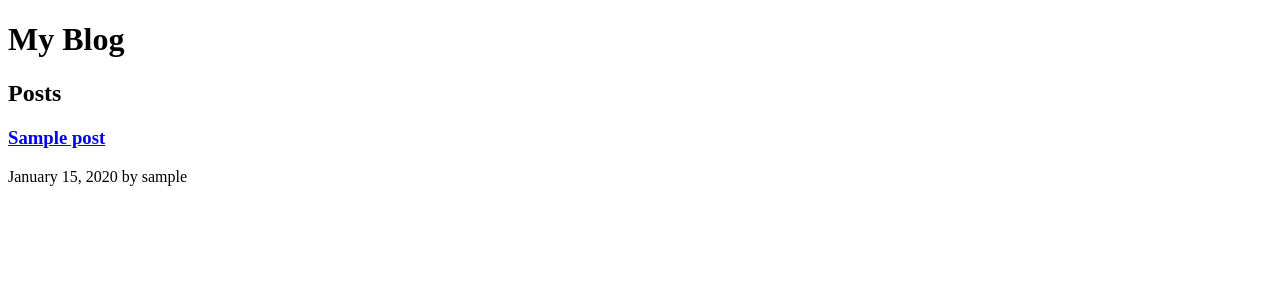
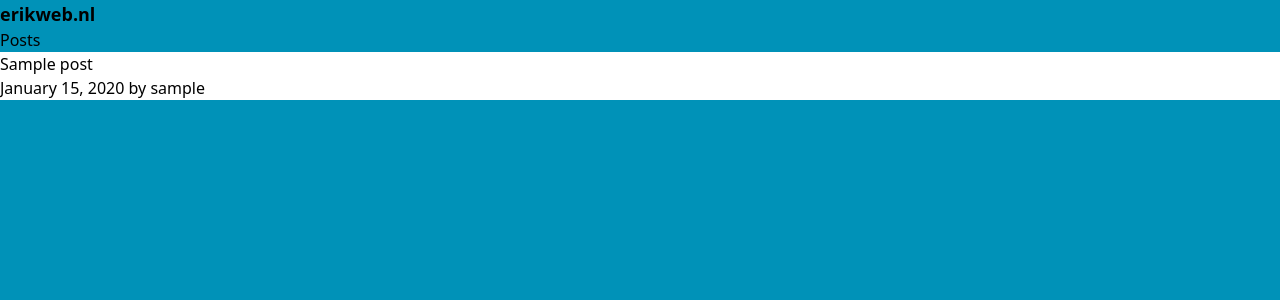
Before and after one commit to ErikGrootoonk/erikwebdjango, a Django app: page / in a window 1280 px wide. Shown: the top 300 px of the page. Run offline with Django 5.2, Linux system fonts and the light colour scheme; tables that the repository leaves empty hold one stand-in row (values such as "Sample post").

Commit message:
styling added

```diff
--- a/erikweb/blog/templates/blog/base.html
+++ b/erikweb/blog/templates/blog/base.html
@@ -1,11 +1,15 @@
+{% load static %}
 <!DOCTYPE html>
 <html>
 <head>
     <title>{% block title %}My Blog{% endblock %}</title>
+    <link rel="stylesheet" href="{% static 'css/style.css' %}">
+    <link rel="preconnect" href="https://fonts.gstatic.com">
+    <link href="https://fonts.googleapis.com/css2?family=Poppins:wght@300;400;500;600;700&display=swap" rel="stylesheet">
 </head>
-<body>
+<body class="bg-cyan-600 font-poppins relative">
     <header>
-        <h1>My Blog</h1>
+        <p class="font-bold text-lg">erikweb.nl</p>
     </header>
     <main>
         {% block content %}{% endblock %}
--- a/erikweb/blog/templates/blog/post_list.html
+++ b/erikweb/blog/templates/blog/post_list.html
@@ -3,7 +3,7 @@
 {% block content %}
     <h2>Posts</h2>
     {% for post in posts %}
-        <article>
+        <article class="bg-white">
             <h3><a href="{{ post.get_absolute_url }}">{{ post.title }}</a></h3>
             <p>{{ post.created_at|date:"F d, Y" }} by {{ post.author }}</p>
         </article>
--- /dev/null
+++ b/erikweb/static/css/style.css
@@ -0,0 +1,581 @@
+/*! tailwindcss v4.1.17 | MIT License | https://tailwindcss.com */
+@import url("https://fonts.googleapis.com/css2?family=Roboto&display=swap");
+@layer properties;
+@layer theme, base, components, utilities;
+@layer theme {
+  :root, :host {
+    --font-sans: ui-sans-serif, system-ui, sans-serif, "Apple Color Emoji",
+      "Segoe UI Emoji", "Segoe UI Symbol", "Noto Color Emoji";
+    --font-mono: ui-monospace, SFMono-Regular, Menlo, Monaco, Consolas, "Liberation Mono",
+      "Courier New", monospace;
+    --color-cyan-50: oklch(98.4% 0.019 200.873);
+    --color-cyan-600: oklch(60.9% 0.126 221.723);
+    --color-cyan-950: oklch(30.2% 0.056 229.695);
+    --color-blue-300: oklch(80.9% 0.105 251.813);
+    --color-gray-600: oklch(44.6% 0.03 256.802);
+    --color-white: #fff;
+    --spacing: 0.25rem;
+    --container-sm: 24rem;
+    --container-xl: 36rem;
+    --container-4xl: 56rem;
+    --text-lg: 1.125rem;
+    --text-lg--line-height: calc(1.75 / 1.125);
+    --text-2xl: 1.5rem;
+    --text-2xl--line-height: calc(2 / 1.5);
+    --font-weight-semibold: 600;
+    --font-weight-bold: 700;
+    --radius-md: 0.375rem;
+    --radius-lg: 0.5rem;
+    --default-font-family: var(--font-sans);
+    --default-mono-font-family: var(--font-mono);
+  }
+}
+@layer base {
+  *, ::after, ::before, ::backdrop, ::file-selector-button {
+    box-sizing: border-box;
+    margin: 0;
+    padding: 0;
+    border: 0 solid;
+  }
+  html, :host {
+    line-height: 1.5;
+    -webkit-text-size-adjust: 100%;
+    tab-size: 4;
+    font-family: var(--default-font-family, ui-sans-serif, system-ui, sans-serif, "Apple Color Emoji", "Segoe UI Emoji", "Segoe UI Symbol", "Noto Color Emoji");
+    font-feature-settings: var(--default-font-feature-settings, normal);
+    font-variation-settings: var(--default-font-variation-settings, normal);
+    -webkit-tap-highlight-color: transparent;
+  }
+  hr {
+    height: 0;
+    color: inherit;
+    border-top-width: 1px;
+  }
+  abbr:where([title]) {
+    -webkit-text-decoration: underline dotted;
+    text-decoration: underline dotted;
+  }
+  h1, h2, h3, h4, h5, h6 {
+    font-size: inherit;
+    font-weight: inherit;
+  }
+  a {
+    color: inherit;
+    -webkit-text-decoration: inherit;
+    text-decoration: inherit;
+  }
+  b, strong {
+    font-weight: bolder;
+  }
+  code, kbd, samp, pre {
+    font-family: var(--default-mono-font-family, ui-monospace, SFMono-Regular, Menlo, Monaco, Consolas, "Liberation Mono", "Courier New", monospace);
+    font-feature-settings: var(--default-mono-font-feature-settings, normal);
+    font-variation-settings: var(--default-mono-font-variation-settings, normal);
+    font-size: 1em;
+  }
+  small {
+    font-size: 80%;
+  }
+  sub, sup {
+    font-size: 75%;
+    line-height: 0;
+    position: relative;
+    vertical-align: baseline;
+  }
+  sub {
+    bottom: -0.25em;
+  }
+  sup {
+    top: -0.5em;
+  }
+  table {
+    text-indent: 0;
+    border-color: inherit;
+    border-collapse: collapse;
+  }
+  :-moz-focusring {
+    outline: auto;
+  }
+  progress {
+    vertical-align: baseline;
+  }
+  summary {
+    display: list-item;
+  }
+  ol, ul, menu {
+    list-style: none;
+  }
+  img, svg, video, canvas, audio, iframe, embed, object {
+    display: block;
+    vertical-align: middle;
+  }
+  img, video {
+    max-width: 100%;
+    height: auto;
+  }
+  button, input, select, optgroup, textarea, ::file-selector-button {
+    font: inherit;
+    font-feature-settings: inherit;
+    font-variation-settings: inherit;
+    letter-spacing: inherit;
+    color: inherit;
+    border-radius: 0;
+    background-color: transparent;
+    opacity: 1;
+  }
+  :where(select:is([multiple], [size])) optgroup {
+    font-weight: bolder;
+  }
+  :where(select:is([multiple], [size])) optgroup option {
+    padding-inline-start: 20px;
+  }
+  ::file-selector-button {
+    margin-inline-end: 4px;
+  }
+  ::placeholder {
+    opacity: 1;
+  }
+  @supports (not (-webkit-appearance: -apple-pay-button))  or (contain-intrinsic-size: 1px) {
+    ::placeholder {
+      color: currentcolor;
+      @supports (color: color-mix(in lab, red, red)) {
+        color: color-mix(in oklab, currentcolor 50%, transparent);
+      }
+    }
+  }
+  textarea {
+    resize: vertical;
+  }
+  ::-webkit-search-decoration {
+    -webkit-appearance: none;
+  }
+  ::-webkit-date-and-time-value {
+    min-height: 1lh;
+    text-align: inherit;
+  }
+  ::-webkit-datetime-edit {
+    display: inline-flex;
+  }
+  ::-webkit-datetime-edit-fields-wrapper {
+    padding: 0;
+  }
+  ::-webkit-datetime-edit, ::-webkit-datetime-edit-year-field, ::-webkit-datetime-edit-month-field, ::-webkit-datetime-edit-day-field, ::-webkit-datetime-edit-hour-field, ::-webkit-datetime-edit-minute-field, ::-webkit-datetime-edit-second-field, ::-webkit-datetime-edit-millisecond-field, ::-webkit-datetime-edit-meridiem-field {
+    padding-block: 0;
+  }
+  ::-webkit-calendar-picker-indicator {
+    line-height: 1;
+  }
+  :-moz-ui-invalid {
+    box-shadow: none;
+  }
+  button, input:where([type="button"], [type="reset"], [type="submit"]), ::file-selector-button {
+    appearance: button;
+  }
+  ::-webkit-inner-spin-button, ::-webkit-outer-spin-button {
+    height: auto;
+  }
+  [hidden]:where(:not([hidden="until-found"])) {
+    display: none !important;
+  }
+}
+@layer utilities {
+  .collapse {
+    visibility: collapse;
+  }
+  .relative {
+    position: relative;
+  }
+  .sticky {
+    position: sticky;
+  }
+  .container {
+    width: 100%;
+    @media (width >= 40rem) {
+      max-width: 40rem;
+    }
+    @media (width >= 48rem) {
+      max-width: 48rem;
+    }
+    @media (width >= 64rem) {
+      max-width: 64rem;
+    }
+    @media (width >= 80rem) {
+      max-width: 80rem;
+    }
+    @media (width >= 96rem) {
+      max-width: 96rem;
+    }
+  }
+  .m-2 {
+    margin: calc(var(--spacing) * 2);
+  }
+  .m-6 {
+    margin: calc(var(--spacing) * 6);
+  }
+  .mx-auto {
+    margin-inline: auto;
+  }
+  .mt-3 {
+    margin-top: calc(var(--spacing) * 3);
+  }
+  .mt-4 {
+    margin-top: calc(var(--spacing) * 4);
+  }
+  .mb-2 {
+    margin-bottom: calc(var(--spacing) * 2);
+  }
+  .mb-4 {
+    margin-bottom: calc(var(--spacing) * 4);
+  }
+  .flex {
+    display: flex;
+  }
+  .grid {
+    display: grid;
+  }
+  .inline-block {
+    display: inline-block;
+  }
+  .h-auto {
+    height: auto;
+  }
+  .max-h-96 {
+    max-height: calc(var(--spacing) * 96);
+  }
+  .w-full {
+    width: 100%;
+  }
+  .max-w-4xl {
+    max-width: var(--container-4xl);
+  }
+  .max-w-sm {
+    max-width: var(--container-sm);
+  }
+  .max-w-xl {
+    max-width: var(--container-xl);
+  }
+  .transform {
+    transform: var(--tw-rotate-x,) var(--tw-rotate-y,) var(--tw-rotate-z,) var(--tw-skew-x,) var(--tw-skew-y,);
+  }
+  .grid-cols-1 {
+    grid-template-columns: repeat(1, minmax(0, 1fr));
+  }
+  .flex-col {
+    flex-direction: column;
+  }
+  .justify-center {
+    justify-content: center;
+  }
+  .gap-2 {
+    gap: calc(var(--spacing) * 2);
+  }
+  .gap-4 {
+    gap: calc(var(--spacing) * 4);
+  }
+  .rounded-lg {
+    border-radius: var(--radius-lg);
+  }
+  .rounded-md {
+    border-radius: var(--radius-md);
+  }
+  .bg-cyan-50 {
+    background-color: var(--color-cyan-50);
+  }
+  .bg-cyan-600 {
+    background-color: var(--color-cyan-600);
+  }
+  .bg-cyan-950 {
+    background-color: var(--color-cyan-950);
+  }
+  .bg-gray-600 {
+    background-color: var(--color-gray-600);
+  }
+  .bg-white {
+    background-color: var(--color-white);
+  }
+  .object-scale-down {
+    object-fit: scale-down;
+  }
+  .p-2 {
+    padding: calc(var(--spacing) * 2);
+  }
+  .p-4 {
+    padding: calc(var(--spacing) * 4);
+  }
+  .p-6 {
+    padding: calc(var(--spacing) * 6);
+  }
+  .px-4 {
+    padding-inline: calc(var(--spacing) * 4);
+  }
+  .px-8 {
+    padding-inline: calc(var(--spacing) * 8);
+  }
+  .py-2 {
+    padding-block: calc(var(--spacing) * 2);
+  }
+  .text-2xl {
+    font-size: var(--text-2xl);
+    line-height: var(--tw-leading, var(--text-2xl--line-height));
+  }
+  .text-lg {
+    font-size: var(--text-lg);
+    line-height: var(--tw-leading, var(--text-lg--line-height));
+  }
+  .font-bold {
+    --tw-font-weight: var(--font-weight-bold);
+    font-weight: var(--font-weight-bold);
+  }
+  .font-semibold {
+    --tw-font-weight: var(--font-weight-semibold);
+    font-weight: var(--font-weight-semibold);
+  }
+  .text-white {
+    color: var(--color-white);
+  }
+  .uppercase {
+    text-transform: uppercase;
+  }
+  .no-underline {
+    text-decoration-line: none;
+  }
+  .shadow {
+    --tw-shadow: 0 1px 3px 0 var(--tw-shadow-color, rgb(0 0 0 / 0.1)), 0 1px 2px -1px var(--tw-shadow-color, rgb(0 0 0 / 0.1));
+    box-shadow: var(--tw-inset-shadow), var(--tw-inset-ring-shadow), var(--tw-ring-offset-shadow), var(--tw-ring-shadow), var(--tw-shadow);
+  }
+  .shadow-md {
+    --tw-shadow: 0 4px 6px -1px var(--tw-shadow-color, rgb(0 0 0 / 0.1)), 0 2px 4px -2px var(--tw-shadow-color, rgb(0 0 0 / 0.1));
+    box-shadow: var(--tw-inset-shadow), var(--tw-inset-ring-shadow), var(--tw-ring-offset-shadow), var(--tw-ring-shadow), var(--tw-shadow);
+  }
+  .filter {
+    filter: var(--tw-blur,) var(--tw-brightness,) var(--tw-contrast,) var(--tw-grayscale,) var(--tw-hue-rotate,) var(--tw-invert,) var(--tw-saturate,) var(--tw-sepia,) var(--tw-drop-shadow,);
+  }
+  .focus\:border-blue-300 {
+    &:focus {
+      border-color: var(--color-blue-300);
+    }
+  }
+  .focus\:ring {
+    &:focus {
+      --tw-ring-shadow: var(--tw-ring-inset,) 0 0 0 calc(1px + var(--tw-ring-offset-width)) var(--tw-ring-color, currentcolor);
+      box-shadow: var(--tw-inset-shadow), var(--tw-inset-ring-shadow), var(--tw-ring-offset-shadow), var(--tw-ring-shadow), var(--tw-shadow);
+    }
+  }
+  .focus\:outline-none {
+    &:focus {
+      --tw-outline-style: none;
+      outline-style: none;
+    }
+  }
+  .md\:w-1\/2 {
+    @media (width >= 48rem) {
+      width: calc(1/2 * 100%);
+    }
+  }
+  .md\:grid-cols-2 {
+    @media (width >= 48rem) {
+      grid-template-columns: repeat(2, minmax(0, 1fr));
+    }
+  }
+  .md\:flex-row {
+    @media (width >= 48rem) {
+      flex-direction: row;
+    }
+  }
+  .lg\:grid-cols-3 {
+    @media (width >= 64rem) {
+      grid-template-columns: repeat(3, minmax(0, 1fr));
+    }
+  }
+  .lg\:flex-row {
+    @media (width >= 64rem) {
+      flex-direction: row;
+    }
+  }
+  .lg\:py-0 {
+    @media (width >= 64rem) {
+      padding-block: calc(var(--spacing) * 0);
+    }
+  }
+}
+@property --tw-rotate-x {
+  syntax: "*";
+  inherits: false;
+}
+@property --tw-rotate-y {
+  syntax: "*";
+  inherits: false;
+}
+@property --tw-rotate-z {
+  syntax: "*";
+  inherits: false;
+}
+@property --tw-skew-x {
+  syntax: "*";
+  inherits: false;
+}
+@property --tw-skew-y {
+  syntax: "*";
+  inherits: false;
+}
+@property --tw-font-weight {
+  syntax: "*";
+  inherits: false;
+}
+@property --tw-shadow {
+  syntax: "*";
+  inherits: false;
+  initial-value: 0 0 #0000;
+}
+@property --tw-shadow-color {
+  syntax: "*";
+  inherits: false;
+}
+@property --tw-shadow-alpha {
+  syntax: "<percentage>";
+  inherits: false;
+  initial-value: 100%;
+}
+@property --tw-inset-shadow {
+  syntax: "*";
+  inherits: false;
+  initial-value: 0 0 #0000;
+}
+@property --tw-inset-shadow-color {
+  syntax: "*";
+  inherits: false;
+}
+@property --tw-inset-shadow-alpha {
+  syntax: "<percentage>";
+  inherits: false;
+  initial-value: 100%;
+}
+@property --tw-ring-color {
+  syntax: "*";
+  inherits: false;
+}
+@property --tw-ring-shadow {
+  syntax: "*";
+  inherits: false;
+  initial-value: 0 0 #0000;
+}
+@property --tw-inset-ring-color {
+  syntax: "*";
+  inherits: false;
+}
+@property --tw-inset-ring-shadow {
+  syntax: "*";
+  inherits: false;
+  initial-value: 0 0 #0000;
+}
+@property --tw-ring-inset {
+  syntax: "*";
+  inherits: false;
+}
+@property --tw-ring-offset-width {
+  syntax: "<length>";
+  inherits: false;
+  initial-value: 0px;
+}
+@property --tw-ring-offset-color {
+  syntax: "*";
+  inherits: false;
+  initial-value: #fff;
+}
+@property --tw-ring-offset-shadow {
+  syntax: "*";
+  inherits: false;
+  initial-value: 0 0 #0000;
+}
+@property --tw-blur {
+  syntax: "*";
+  inherits: false;
+}
+@property --tw-brightness {
+  syntax: "*";
+  inherits: false;
+}
+@property --tw-contrast {
+  syntax: "*";
+  inherits: false;
+}
+@property --tw-grayscale {
+  syntax: "*";
+  inherits: false;
+}
+@property --tw-hue-rotate {
+  syntax: "*";
+  inherits: false;
+}
+@property --tw-invert {
+  syntax: "*";
+  inherits: false;
+}
+@property --tw-opacity {
+  syntax: "*";
+  inherits: false;
+}
+@property --tw-saturate {
+  syntax: "*";
+  inherits: false;
+}
+@property --tw-sepia {
+  syntax: "*";
+  inherits: false;
+}
+@property --tw-drop-shadow {
+  syntax: "*";
+  inherits: false;
+}
+@property --tw-drop-shadow-color {
+  syntax: "*";
+  inherits: false;
+}
+@property --tw-drop-shadow-alpha {
+  syntax: "<percentage>";
+  inherits: false;
+  initial-value: 100%;
+}
+@property --tw-drop-shadow-size {
+  syntax: "*";
+  inherits: false;
+}
+@layer properties {
+  @supports ((-webkit-hyphens: none) and (not (margin-trim: inline))) or ((-moz-orient: inline) and (not (color:rgb(from red r g b)))) {
+    *, ::before, ::after, ::backdrop {
+      --tw-rotate-x: initial;
+      --tw-rotate-y: initial;
+      --tw-rotate-z: initial;
+      --tw-skew-x: initial;
+      --tw-skew-y: initial;
+      --tw-font-weight: initial;
+      --tw-shadow: 0 0 #0000;
+      --tw-shadow-color: initial;
+      --tw-shadow-alpha: 100%;
+      --tw-inset-shadow: 0 0 #0000;
+      --tw-inset-shadow-color: initial;
+      --tw-inset-shadow-alpha: 100%;
+      --tw-ring-color: initial;
+      --tw-ring-shadow: 0 0 #0000;
+      --tw-inset-ring-color: initial;
+      --tw-inset-ring-shadow: 0 0 #0000;
+      --tw-ring-inset: initial;
+      --tw-ring-offset-width: 0px;
+      --tw-ring-offset-color: #fff;
+      --tw-ring-offset-shadow: 0 0 #0000;
+      --tw-blur: initial;
+      --tw-brightness: initial;
+      --tw-contrast: initial;
+      --tw-grayscale: initial;
+      --tw-hue-rotate: initial;
+      --tw-invert: initial;
+      --tw-opacity: initial;
+      --tw-saturate: initial;
+      --tw-sepia: initial;
+      --tw-drop-shadow: initial;
+      --tw-drop-shadow-color: initial;
+      --tw-drop-shadow-alpha: 100%;
+      --tw-drop-shadow-size: initial;
+    }
+  }
+}
```
Also changed, not shown: erikweb/erikweb/settings.py (+6 -1 lines).
